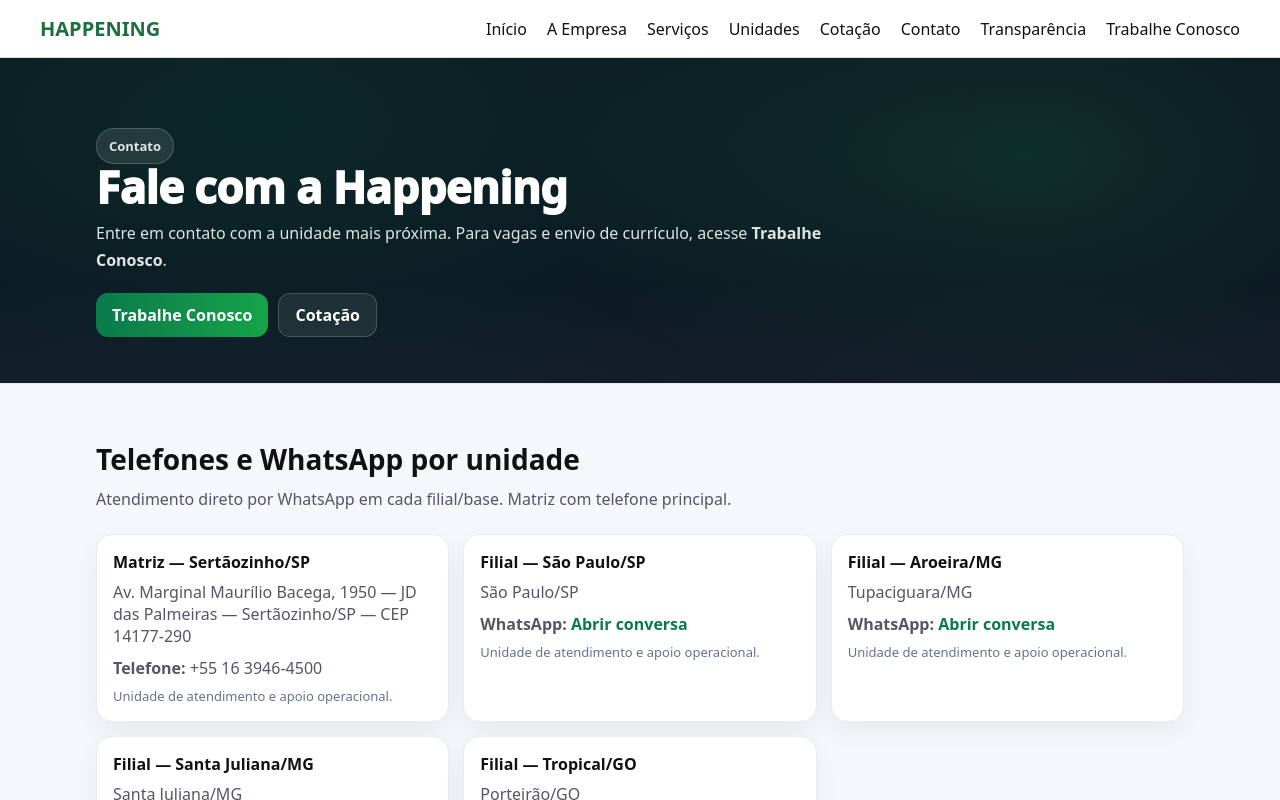
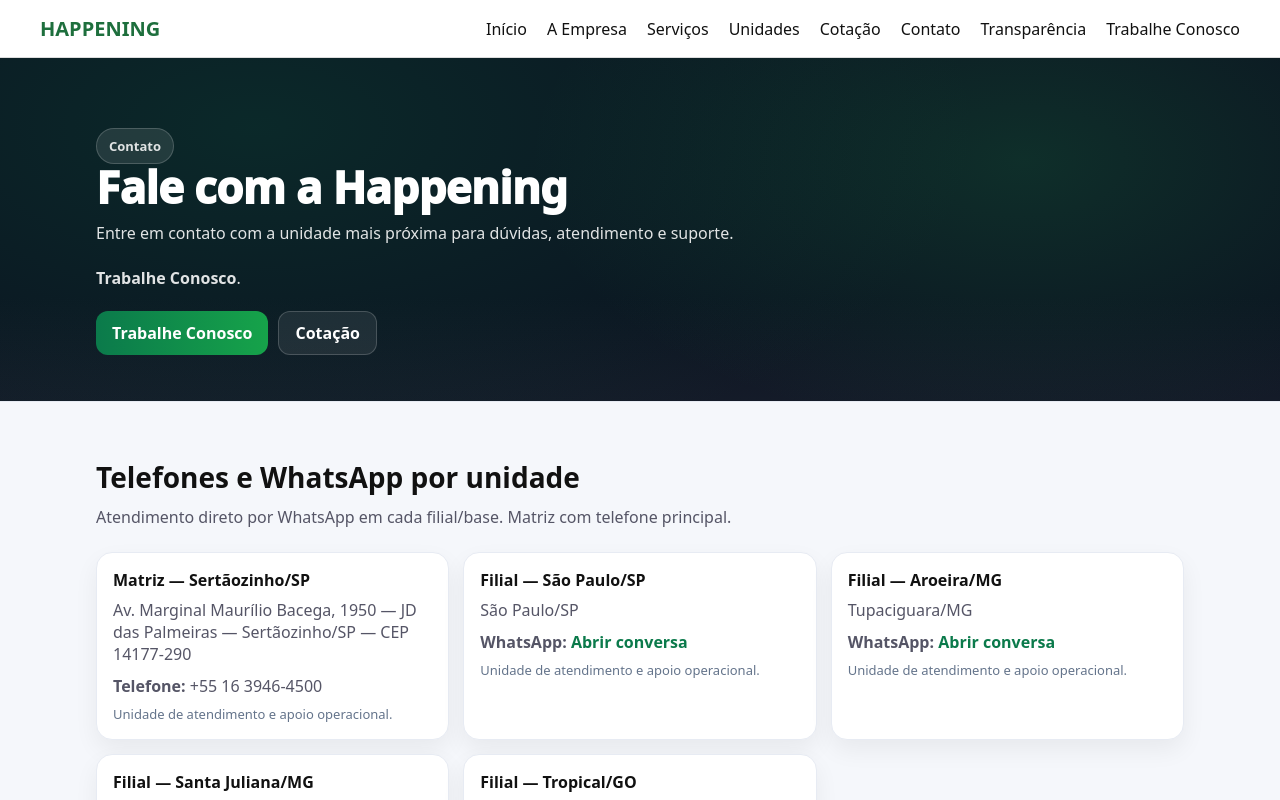
Before and after one commit to happeningti/site-happening, a Next.js app: page /contato in a window 1280 px wide. Shown: the top 800 px of the page. Built offline with nearby package versions, Linux system fonts and the light colour scheme.

Commit message:
trabalhe conosco atualização

```diff
--- a/app/contato/page.tsx
+++ b/app/contato/page.tsx
@@ -62,8 +62,10 @@
           <div className="badge">Contato</div>
           <h1>Fale com a Happening</h1>
           <p>
-            Entre em contato com a unidade mais próxima. Para vagas e envio de
-            currículo, acesse <strong>Trabalhe Conosco</strong>.
+            <p>
+  Entre em contato com a unidade mais próxima para dúvidas, atendimento e suporte.
+</p>
+ <strong>Trabalhe Conosco</strong>.
           </p>
 
           <div
```
